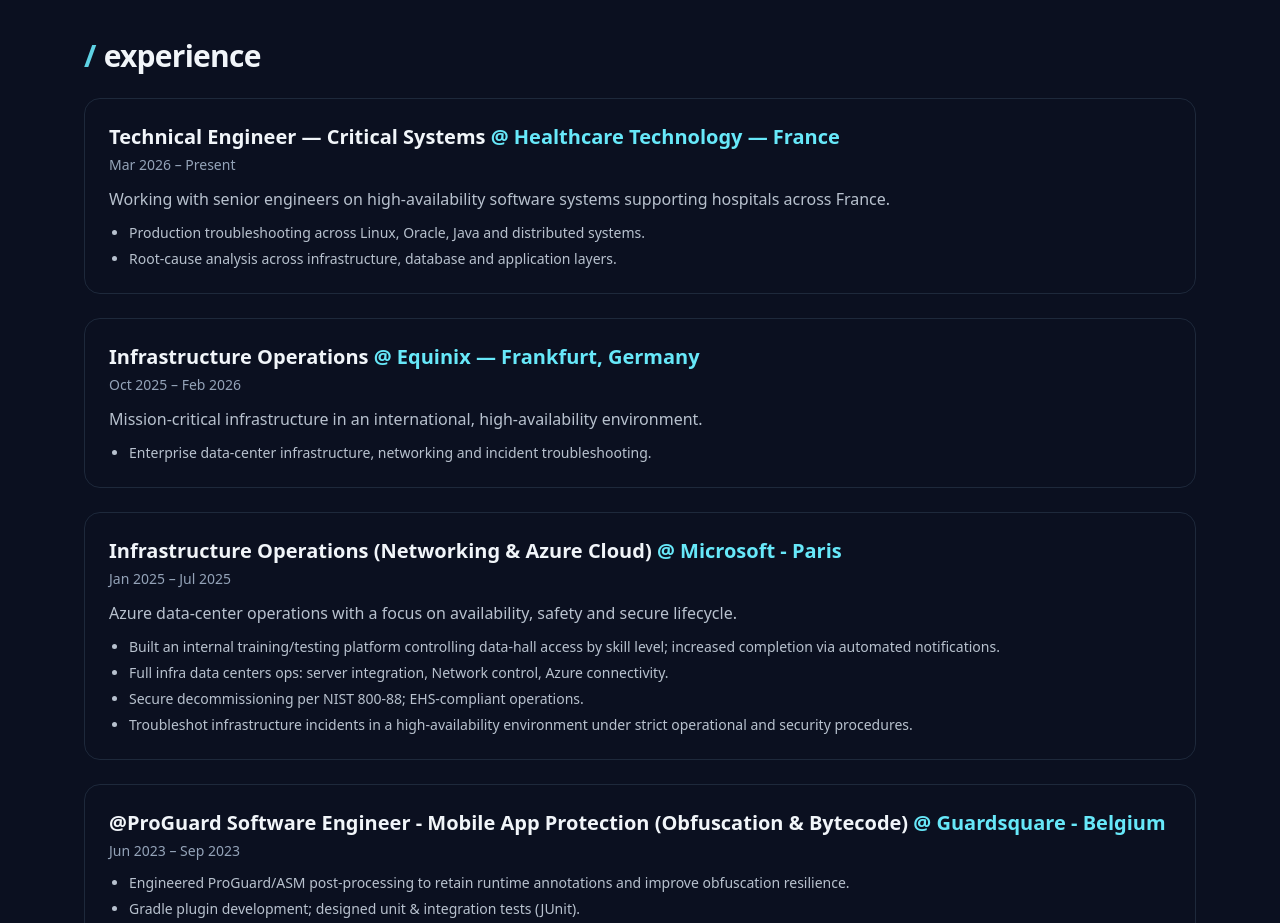
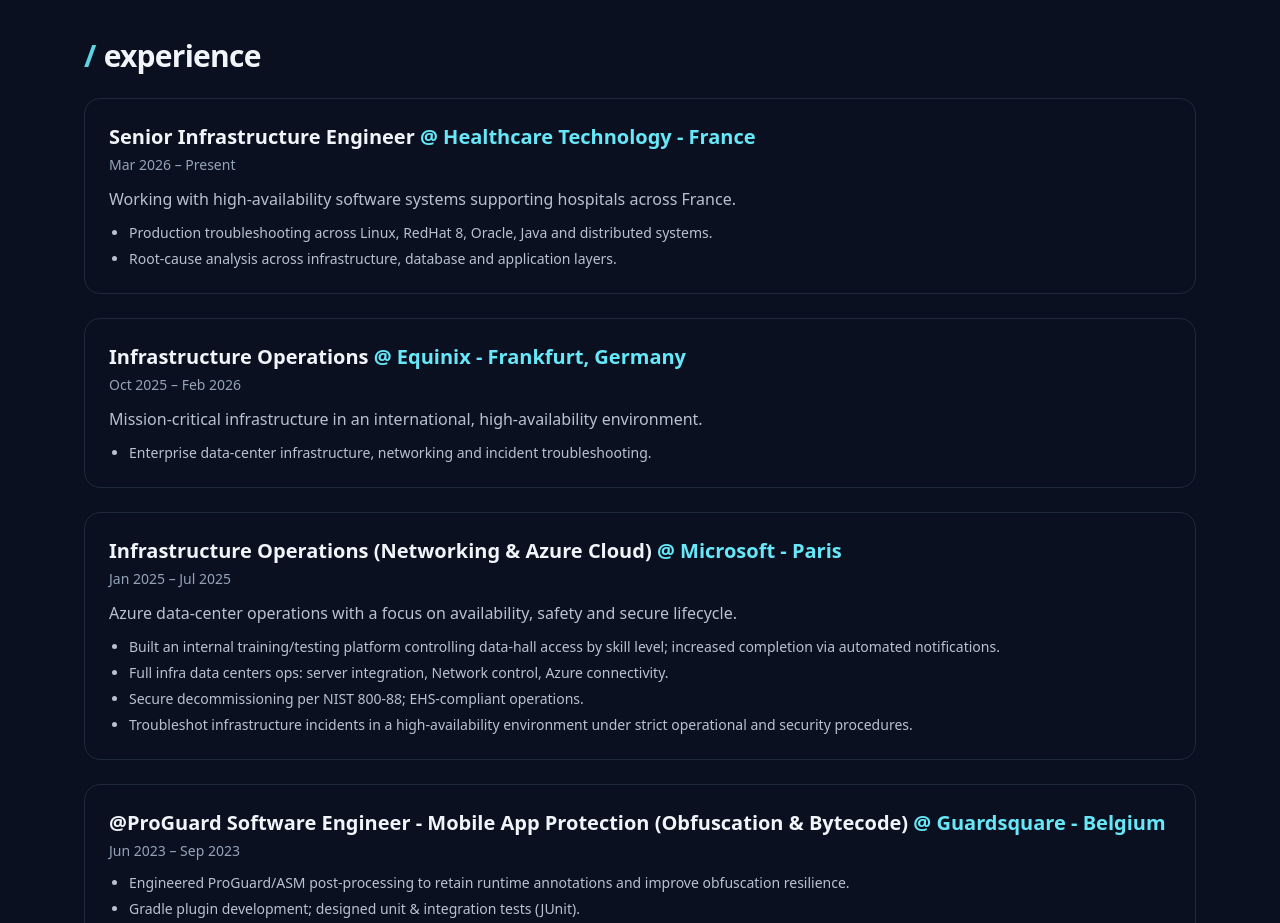
Before and after one commit to MysticKrameNine/ikrame, a Next.js app: page / in a window 1280 px wide. Shown: the part 1160-2083 px from the top of the page. Built offline with nearby package versions, Linux system fonts and the light colour scheme.

Commit message:
fix back

```diff
--- a/src/app/page.tsx
+++ b/src/app/page.tsx
@@ -241,18 +241,18 @@
 
 
         <Experience
-          company="Healthcare Technology — France"
-          role="Technical Engineer — Critical Systems"
+          company="Healthcare Technology - France"
+          role="Senior Infrastructure Engineer"
           period="Mar 2026 – Present"
-          highlight="Working with senior engineers on high-availability software systems supporting hospitals across France."
+          highlight="Working with high-availability software systems supporting hospitals across France."
           bullets={[
-            "Production troubleshooting across Linux, Oracle, Java and distributed systems.",
+            "Production troubleshooting across Linux, RedHat 8, Oracle, Java and distributed systems.",
             "Root-cause analysis across infrastructure, database and application layers.",
           ]}
         />
 
         <Experience
-          company="Equinix — Frankfurt, Germany"
+          company="Equinix - Frankfurt, Germany"
           role="Infrastructure Operations"
           period="Oct 2025 – Feb 2026"
           highlight="Mission-critical infrastructure in an international, high-availability environment."
```
